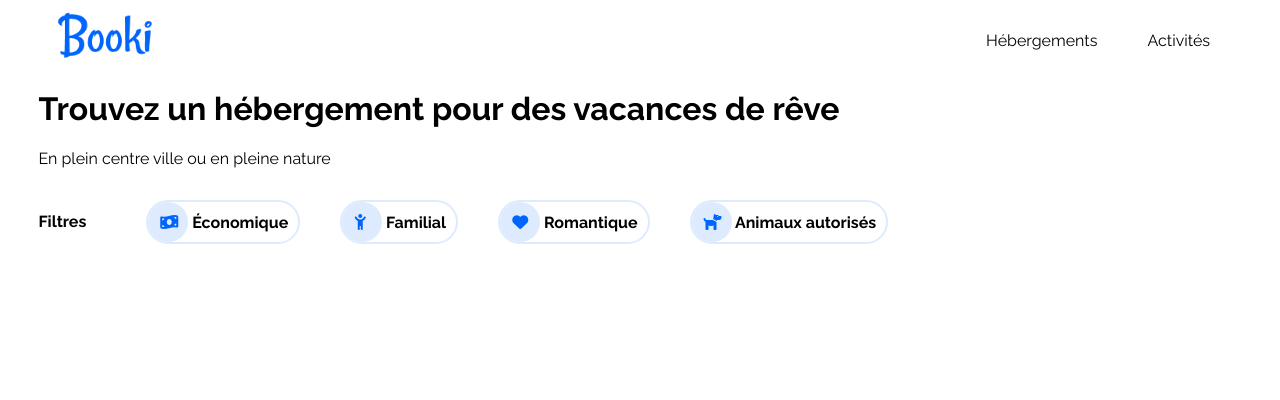
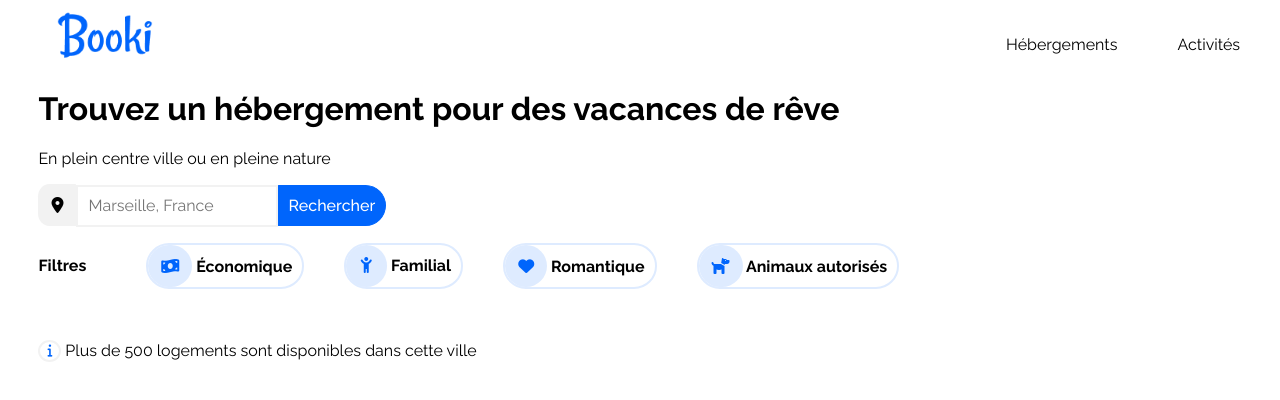
Before and after one commit to F0kd4/My_project_2_OC, a plain HTML site: page index.html in a window 1280 px wide. Drawn offline with Linux system fonts and the light colour scheme.

Commit message:
creation responsive + search item + opti desktop

```diff
--- a/css/desktop.css
+++ b/css/desktop.css
@@ -16,7 +16,9 @@ nav
 nav ul
 {
     display: flex;
+    justify-content: flex-end;
     list-style: none;
+    padding-right: 10px;
 }
 
 
@@ -28,19 +30,74 @@ nav img
 
 nav li
 {
-    margin: -55px 70px 0 -20px;
-    padding-top: 33px;
+    box-sizing: border-box;
+   padding-left: 30px;
+   padding-right: 30px;
+    padding-top: 35px;
+    margin-top: -21px;
+    margin-right: ;
 }
 
 nav li:hover
 {
     color: #0065FC;
     cursor: pointer;
-    border-top: #0065FC solid;
+    border-top: 2px #0065FC solid;
 }
 
-/* MAIN */
+/* MAIN */.
 
+/* Barre de recherche */
+
+form
+{
+    display: block;
+}
+
+.fa-location-dot
+{
+    margin-right: -4px;
+    padding: 13px;
+    background-color: #F2F2F2;
+    border-radius: 30% 2% 2% 30%;
+}
+
+.fa-location-dot:hover
+{
+    cursor: pointer;
+}
+
+input
+{
+    padding: 10px;
+    border-color: #F2F2F2;
+    border-style: solid;
+}
+
+input:focus
+{
+    padding: 10px;
+    border-color: #F2F2F2;
+}
+
+button
+{
+    font-weight:500 ;
+    border-style: solid;
+    border-width: 1.5px;
+    border-color: #0065FC;
+    margin-left: -5px;
+    background-color: #0065FC;
+    color: white;
+    padding : 10px;
+    padding-top: 11px;
+    border-radius:  25px 900px 900px 25px;
+}
+
+button:hover
+{
+    cursor: pointer;
+}
 
 /* FILTRES */
 
@@ -70,16 +127,41 @@ nav li:hover
     padding-right: 10px;
 }
 
-.fa-solid
+.filtres li
 {
-    width: 16px;
-    padding: 12px;
+    cursor: pointer;
+}
+
+.fa-dog, .fa-heart, .fa-child-reaching, .fa-money-bill-wave
+{
+    padding: 13px;
 	border-radius: 25px;
     background-color: #DEEBFF;
     color: #0065FC;
+}
+
+.fa-child-reaching
+{
+    padding-top: 12px;
+    padding-bottom: 14px;
+    padding-right: 15px;
+    padding-left: 14px;
 }
 
 .filtres li:hover
 {
     background-color: #DEEBFF;
 }
+
+/* SECTION HERBERGEMENTS MARSEILLE */
+
+.fa-info
+{
+    font-size: small;
+    color: #0065FC;
+    border: 2px solid #F2F2F2;
+    padding: 7px;
+    border-radius: 50%;
+    padding-top: 2.5px;
+    padding-bottom: 2.5px;
+}
--- a/index.html
+++ b/index.html
@@ -4,8 +4,9 @@
         <meta charset="utf-8" />
         <meta name="viewport" content="width=device-width, initial-scale=1">
         <link rel="stylesheet" href="./css/normalize.css" />
-        <link rel="stylesheet" media="screen and (min-width: 992px)" href="./css/desktop.css" />
-
+        <link rel="stylesheet" media="(min-width: 992px)" href="./css/desktop.css" />
+        <link rel="stylesheet" media="all and (min-width: 768px)" href="./css/tab.css" />
+        <link rel="stylesheet" media="screen and (max-width: 767px)" href="./css/phone.css" />
         <link rel="preconnect" href="https://fonts.googleapis.com">
         <link rel="preconnect" href="https://fonts.gstatic.com" crossorigin>
         <link href="https://fonts.googleapis.com/css2?family=Raleway:ital,wght@0,100;0,200;0,300;0,400;0,500;0,600;0,700;0,800;0,900;1,100;1,200;1,300;1,400;1,500;1,600;1,700;1,800;1,900&display=swap" rel="stylesheet">
@@ -17,7 +18,7 @@
         <!--HEADER-->
         <header>
             <nav>
-                <img src="images\logo\Booki.png" alt="Logo">
+                <img src="./images/logo/Booki.png" alt="Logo">
                 <ul>
                     <li>Hébergements</li>
                     <li>Activités</li>
@@ -25,15 +26,24 @@
             </nav>
         </header>
         <!--MAIN-->
+
+        <!-- TITRE -->
         <main>
             <div>
                 <h1>Trouvez un hébergement pour des vacances de rêve</h1>
                 <p>En plein centre ville ou en pleine nature</p>
             </div>
+
             <!-- Barre de recherche -->
             <div>
+                <form method="post" action="nothing.nothing">
+                    <label for="ville"><i class="fa-solid fa-location-dot"></i></label>
+                    <input type="text" name="ville" id="ville" placeholder="Marseille, France" />
+                    <button>Rechercher</button>
+                </form>
+            </div>
 
-            </div>
+            <!-- FILTRES -->
             <div class="filtres">
                 <h4 id="titre_filtres">Filtres</h4>
                 <div class="liste_filtres">
@@ -45,6 +55,12 @@
                  </ul>
                 </div>
             </div>
+            <br/>
+            <!-- SECTION HEBERGEMENTS MARSEILLE -->
+            <div>
+                <p><i class="fa-solid fa-info"></i> Plus de 500 logements sont disponibles dans cette ville</p>
+            </div>
+
 
         </main>
     </body>
```
Also changed, not shown: css/phone.css (added), css/tab.css (added).
